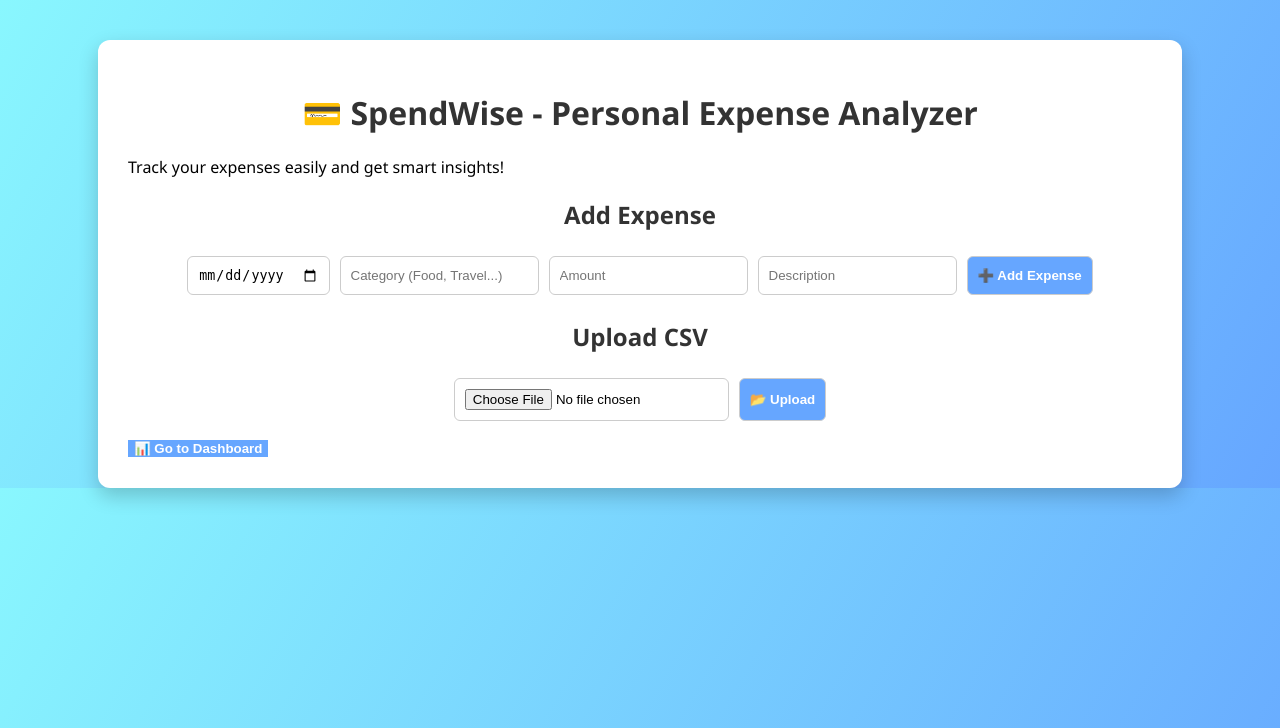
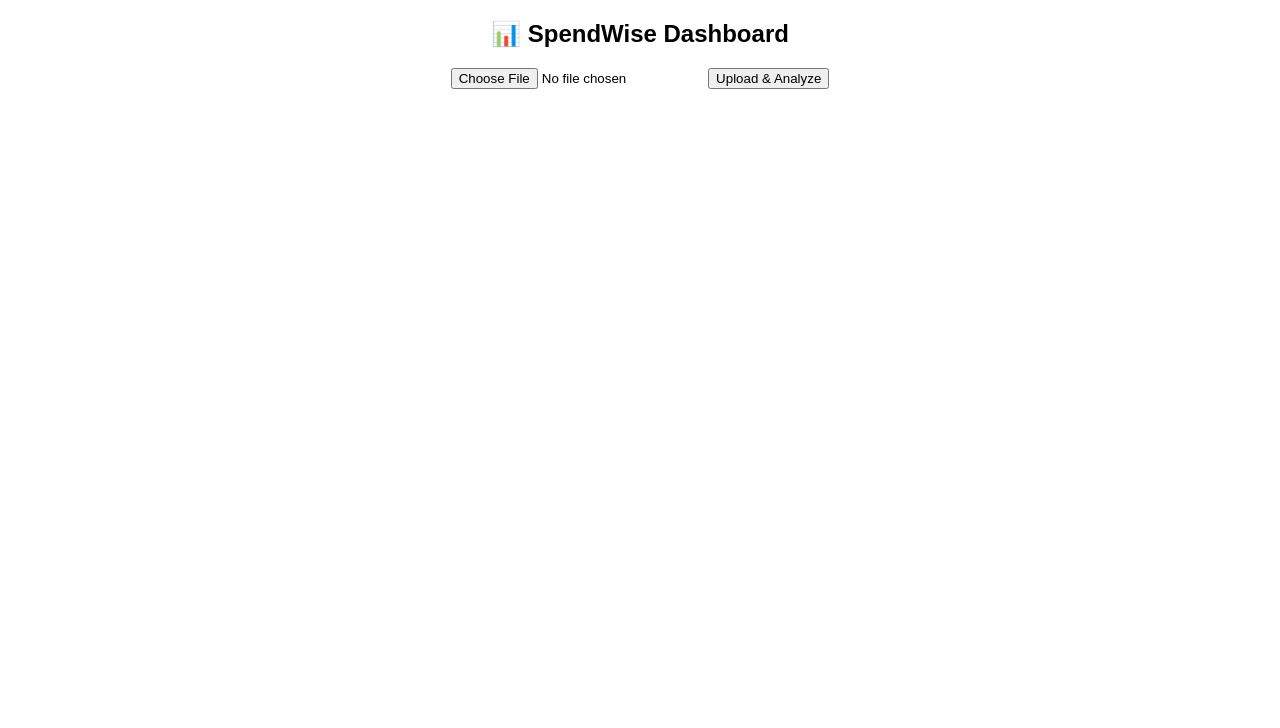
Before and after one commit to kunikaa/Spendwise, a Flask app: page / in a window 1280 px wide. Shown: the top 728 px of the page. Run offline with Flask 3, Linux system fonts and the light colour scheme.

Commit message:
SpendWise project added

```diff
--- a/app.py
+++ b/app.py
@@ -1,64 +1,67 @@
-from flask import Flask, render_template, request, redirect, url_for
-import sqlite3
+from flask import Flask, render_template, request
 import pandas as pd
+import matplotlib.pyplot as plt
 import os
 
 app = Flask(__name__)
-DB_NAME = "expenses.db"
 
-# --- Database Init ---
-def init_db():
-    with sqlite3.connect(DB_NAME) as conn:
-        cur = conn.cursor()
-        cur.execute('''CREATE TABLE IF NOT EXISTS expenses
-                       (id INTEGER PRIMARY KEY AUTOINCREMENT,
-                        date TEXT,
-                        category TEXT,
-                        amount REAL,
-                        description TEXT)''')
-    conn.close()
+UPLOAD_FOLDER = "uploads"
+CHART_FOLDER = "static/charts"
 
-init_db()
+app.config["UPLOAD_FOLDER"] = UPLOAD_FOLDER
+app.config["CHART_FOLDER"] = CHART_FOLDER
 
-# --- Routes ---
-@app.route('/')
+# Make sure folders exist
+os.makedirs(UPLOAD_FOLDER, exist_ok=True)
+os.makedirs(CHART_FOLDER, exist_ok=True)
+
+@app.route("/", methods=["GET", "POST"])
 def index():
-    return render_template('index.html')
+    charts = []  # store paths of charts
 
-@app.route('/add', methods=['POST'])
-def add_expense():
-    date = request.form['date']
-    category = request.form['category']
-    amount = request.form['amount']
-    description = request.form['description']
+    if request.method == "POST":
+        file = request.files["file"]
+        if file:
+            filepath = os.path.join(app.config["UPLOAD_FOLDER"], file.filename)
+            file.save(filepath)
 
-    with sqlite3.connect(DB_NAME) as conn:
-        cur = conn.cursor()
-        cur.execute("INSERT INTO expenses (date, category, amount, description) VALUES (?, ?, ?, ?)",
-                    (date, category, amount, description))
-        conn.commit()
-    return redirect(url_for('dashboard'))
+            # Read CSV
+            df = pd.read_csv(filepath)
 
-@app.route('/upload', methods=['POST'])
-def upload_csv():
-    file = request.files['file']
-    if file and file.filename.endswith('.csv'):
-        df = pd.read_csv(file)
-        with sqlite3.connect(DB_NAME) as conn:
-            df.to_sql('expenses', conn, if_exists='append', index=False)
-    return redirect(url_for('dashboard'))
+            # ✅ Pie Chart
+            category_summary = df.groupby("Category")["Amount"].sum()
+            plt.figure(figsize=(6,6))
+            category_summary.plot(kind="pie", autopct="%1.1f%%")
+            plt.title("Expense Distribution by Category")
+            pie_path = os.path.join(app.config["CHART_FOLDER"], "pie.png")
+            plt.savefig(pie_path)
+            plt.close()
+            charts.append(pie_path)
 
-@app.route('/dashboard')
-def dashboard():
-    with sqlite3.connect(DB_NAME) as conn:
-        df = pd.read_sql_query("SELECT * FROM expenses", conn)
+            # ✅ Bar Chart
+            plt.figure(figsize=(8,5))
+            category_summary.plot(kind="bar", color="skyblue")
+            plt.title("Expenses by Category")
+            plt.ylabel("Amount")
+            bar_path = os.path.join(app.config["CHART_FOLDER"], "bar.png")
+            plt.savefig(bar_path)
+            plt.close()
+            charts.append(bar_path)
 
-    # Basic summary
-    total = df['amount'].sum() if not df.empty else 0
-    by_category = df.groupby('category')['amount'].sum().to_dict() if not df.empty else {}
+            # ✅ Line Chart (expenses over time if Date column exists)
+            if "Date" in df.columns:
+                df["Date"] = pd.to_datetime(df["Date"])
+                time_summary = df.groupby("Date")["Amount"].sum()
+                plt.figure(figsize=(8,5))
+                time_summary.plot(kind="line", marker="o")
+                plt.title("Expenses Over Time")
+                plt.ylabel("Amount")
+                line_path = os.path.join(app.config["CHART_FOLDER"], "line.png")
+                plt.savefig(line_path)
+                plt.close()
+                charts.append(line_path)
 
-    return render_template('dashboard.html', tables=df.to_dict(orient='records'),
-                           total=total, by_category=by_category)
+    return render_template("index.html", charts=charts)
 
-if __name__ == '__main__':
+if __name__ == "__main__":
     app.run(debug=True)
--- a/templates/index.html
+++ b/templates/index.html
@@ -1,31 +1,28 @@
 <!DOCTYPE html>
-<html lang="en">
+<html>
 <head>
-  <meta charset="UTF-8">
-  <title>SpendWise - Expense Tracker</title>
-  <link rel="stylesheet" href="{{ url_for('static', filename='style.css') }}">
+    <title>SpendWise Dashboard</title>
+    <style>
+        body { font-family: Arial, sans-serif; text-align: center; }
+        .charts { display: flex; justify-content: center; gap: 20px; margin-top: 20px; }
+        img { width: 350px; border: 2px solid #ddd; border-radius: 10px; padding: 5px; }
+    </style>
 </head>
 <body>
-  <div class="container">
-    <h1>💳 SpendWise - Personal Expense Analyzer</h1>
-    <p>Track your expenses easily and get smart insights!</p>
+    <h2>📊 SpendWise Dashboard</h2>
 
-    <h2>Add Expense</h2>
-    <form action="/add" method="POST">
-      <input type="date" name="date" required>
-      <input type="text" name="category" placeholder="Category (Food, Travel...)" required>
-      <input type="number" step="0.01" name="amount" placeholder="Amount" required>
-      <input type="text" name="description" placeholder="Description">
-      <button type="submit">➕ Add Expense</button>
+    <form method="POST" enctype="multipart/form-data">
+        <input type="file" name="file" accept=".csv" required>
+        <button type="submit">Upload & Analyze</button>
     </form>
 
-    <h2>Upload CSV</h2>
-    <form action="/upload" method="POST" enctype="multipart/form-data">
-      <input type="file" name="file" accept=".csv" required>
-      <button type="submit">📂 Upload</button>
-    </form>
-
-    <a href="/dashboard"><button class="btn">📊 Go to Dashboard</button></a>
-  </div>
+    {% if charts %}
+    <h3>Insights</h3>
+    <div class="charts">
+        {% for chart in charts %}
+            <img src="{{ chart }}" alt="Chart">
+        {% endfor %}
+    </div>
+    {% endif %}
 </body>
 </html>
```
Also changed, not shown: expenses.db.
